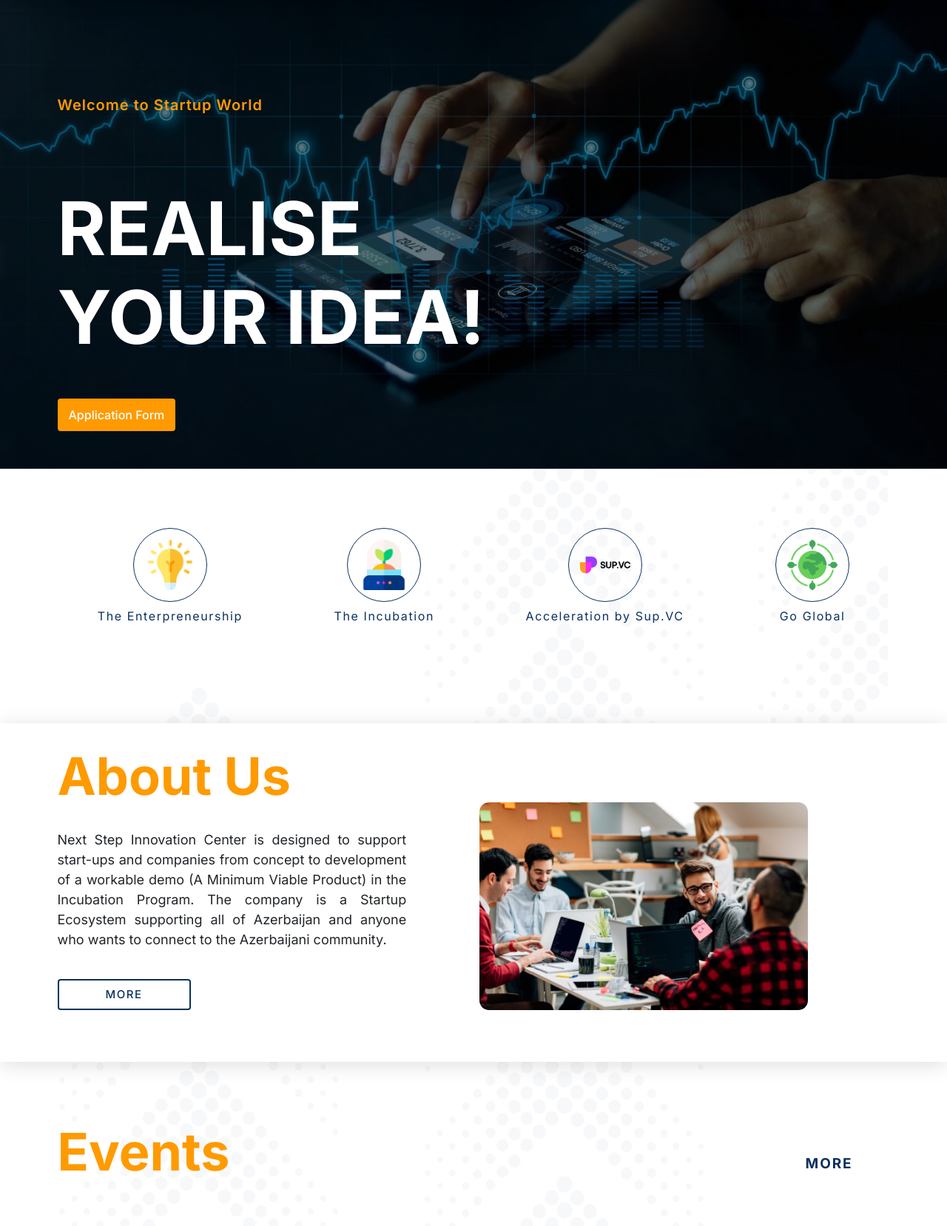
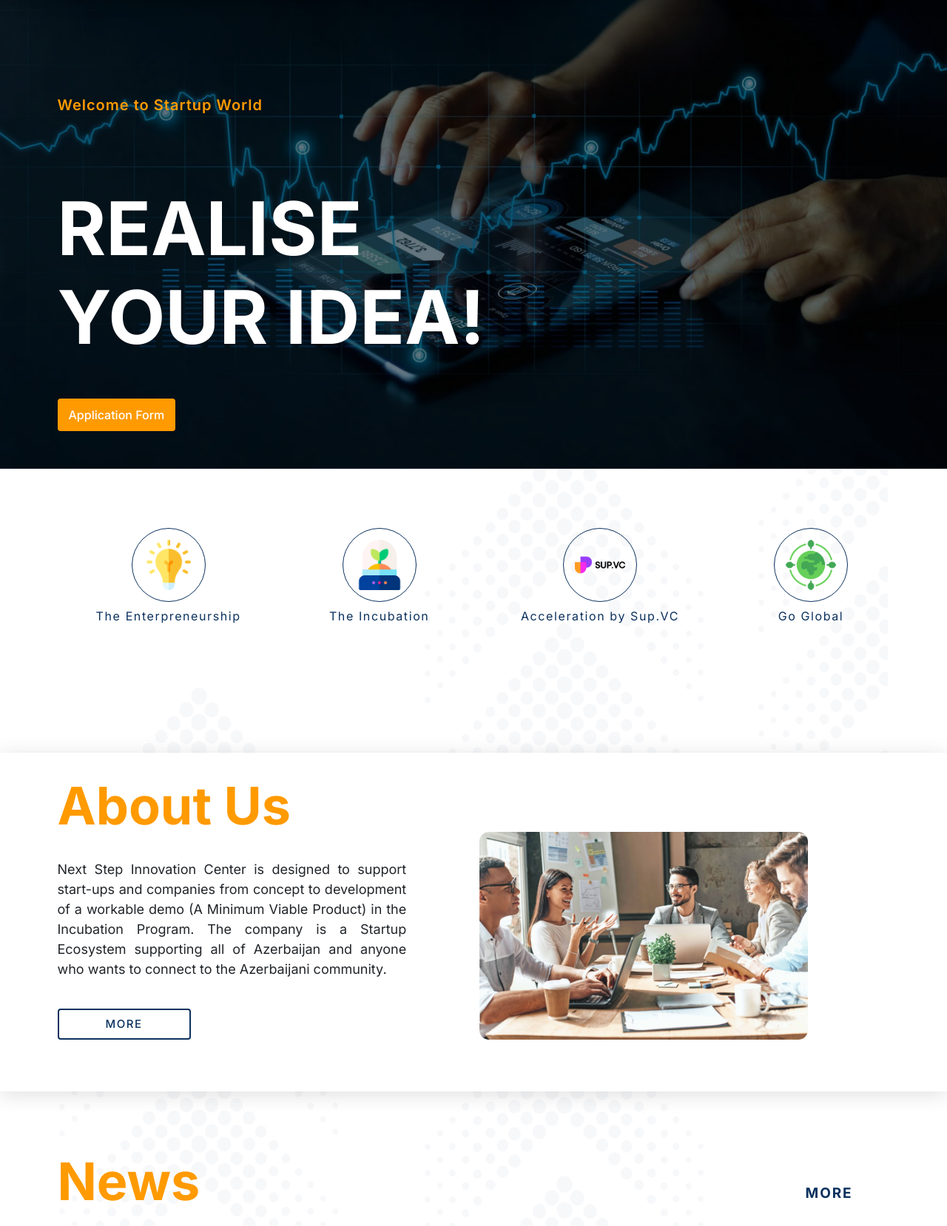
Before and after one commit to amurad77/nextstep, a Django app: page / in a window 1280 px wide. Shown: the part 111-1769 px from the top of the page at 74% size. Run offline with Django 3.2, Linux system fonts and the light colour scheme; data comes from the database, SQL or seed files in the repository; some libraries are stand-ins or nearby versions.

Commit message:
index page responsive

```diff
--- a/core/templates/events.html
+++ b/core/templates/events.html
@@ -2,14 +2,14 @@
 
 {% load static %}
 
-    {% block title %}Events | Next Step Innovation Center{% endblock %}
+    {% block title %}News | Next Step Innovation Center{% endblock %}
     {% block content %}
 
     <main>
         <section class="banner">
             <img src="{% static 'img/news-banner.png' %}" alt="News banner image">
             <div class="container">
-                <h2>Events</h2>
+                <h2>News</h2>
             </div>
         </section>
 
--- a/core/templates/includes/footer.html
+++ b/core/templates/includes/footer.html
@@ -3,10 +3,10 @@
 <footer>
     <div class="container">
         <div class="row">
-            <div class="col-4">
+            <div class="col-4 d-none d-md-block">
                 <img src="{% static 'img/minilogo.png' %}" alt="Next Step logo" height="50">
             </div>
-            <div class="col-4 text-center">
+            <div class="col-12 col-md-4 text-center">
                 <h3>Contact</h3>
                 <ul>
                     <li>Zaur Nudiraliyev, 79</li>
@@ -20,12 +20,12 @@
             </div>
             <div class="copyright">
                 <div class="col-12">
-                <ul>
+                    <ul class="d-none d-md-flex">
                         <li><a href="/index">Home</a></li>
                         <li><a href="/about">About Us</a></li>
                         <li><a href="/incubation-program">Incubation Program</a></li>
                         <li><a href="/apply">Apply Now</a></li>
-                    <li><a href="/events">Events</a></li>
+                        <li><a href="/events">News</a></li>
                         <li><a href="/contact">Contact Us</a></li>
                     </ul>
                 </div>
--- a/core/templates/includes/header.html
+++ b/core/templates/includes/header.html
@@ -3,14 +3,14 @@
 
 <header>
     <nav class="container">
-        <a href="/"><img src="{% static 'img/logo.png' %}" alt="Next Step logo" height="50"></a>
+        <a href="/"><img src="{% static 'img/logo.png' %}" class="header-logo" alt="Next Step logo"></a>
         <a href="#" id="menu-bar"><i class="fa-solid fa-bars"></i></a>
         <ul id="mobile-menu">
             <li><a href="/">HOME</a></li>
             <li><a href="/about">ABOUT US</a></li>
             <li><a href="/incubation-program">INCUBATION PROGRAM</a></li>
             <li><a href="/apply">APPLY NOW</a></li>
-            <li><a href="/events">EVENTS</a></li>
+            <li><a href="/events">NEWS</a></li>
             <li><a href="/contact">CONTACT US</a></li>
         </ul>
     </nav>
--- a/core/templates/index.html
+++ b/core/templates/index.html
@@ -9,7 +9,10 @@
 
     <main>
         <section class="banner home">
+            <picture>
+                <source media="(max-width: 576px)" srcset="{% static 'img/home-banner-mobile.png' %}">
                 <img src="{% static 'img/home-banner.png' %}" alt="Home banner image">
+            </picture>
             <div class="banner-text container">
                 <div>
                     <p>Welcome to Startup World</p>
@@ -20,6 +23,7 @@
         </section>
 
         <section class="container partners">
+            <div>
                 <div>
                     <div class="img">
                         <img src="{% static 'img/icons/partners_1.png' %}" alt="The Enterpreneurship">
@@ -32,6 +36,8 @@
                     </div>
                     <h3>The Incubation</h3>
                 </div>
+            </div>
+            <div>
                 <div>
                     <a href="https://sup.vc/" target="_blank">
                         <div class="img">
@@ -46,17 +52,18 @@
                     </div>
                     <h3>Go Global</h3>
                 </div>
+            </div>
         </section>
 
         <section class="about">
             <div class="container">
                 <div class="row">
-                    <div class="col-6">
+                    <div class="col-12 col-md-6">
                         <h2>About Us</h2>
                         <p>Next Step Innovation Center is designed to support start-ups and companies from concept to development of a workable demo (A Minimum Viable Product) in the Incubation Program. The company is a Startup Ecosystem supporting all of Azerbaijan and anyone who wants to connect to the Azerbaijani community.</p>
                         <a class="btn-blue" href="/about">More</a>
                     </div>
-                    <div class="col-6">
+                    <div class="col-md-6 d-none d-md-flex about-img">
                         <img src="{% static 'img/aboutus-section.png' %}" alt="About Us">
                     </div>
                 </div>
@@ -65,13 +72,13 @@
 
         <section class="container events">
             <div>
-                <h2>Events</h2>
-                <a href="/events">More</a>
+                <h2>News</h2>
+                <a href="/events" class="d-none d-md-block">More</a>
             </div>
             <div class="row">
 
                 {% for i in events %}
-                <div class="col-4">
+                <div class="col-12 col-lg-4 mb-4">
                     <a href="{{ i.get_absolute_url }}">
                         <div class="news-box">
                             <div class="news-img" style="background-image: url('{{i.cover_image.url}}');"></div>
@@ -87,6 +94,9 @@
                 </div>
                 {% endfor %}
 
+                <div class="col-12 text-center mt-5">
+                    <a class="btn-blue" href="/about">More</a>
+                </div>
             </div>
         </section>
 
--- a/static/css/style.css
+++ b/static/css/style.css
@@ -271,10 +319,13 @@ main::after {
 .partners {
     padding: 80px 0;
     display: flex;
-    justify-content: space-around;
+    justify-content: space-between;
 }
 .partners > div {
+    width: 50%;
     text-align: center;
+    display: flex;
+    justify-content: space-around;
 }
 .partners .img {
     width: 100px;
@@ -291,7 +342,10 @@ main::after {
 .partners .img img {
     width: 100%;
 }
-.partners > div:hover .img {
+.partners > div > div {
+    margin-bottom: 40px;
+}
+.partners > div > div:hover .img {
     background-color: #0B315E;
 }
 .partners h3 {
@@ -328,11 +397,10 @@ main::after {
     line-height: 2.7rem;
     text-align: justify;
 }
-.about .col-6:last-child {
-    display: flex;
+.about .about-img {
     align-items: flex-end;
 }
-.about .col-6:last-child img {
+.about .about-img img {
     width: 80%;
     border-radius: 13px;
 }
```
Also changed, not shown: other parts of static/css/style.css (+101 -3 lines), static/img/aboutus-section.png, static/img/home-banner-mobile.png (added). Lines whose indentation alone changed are shown as unchanged.
